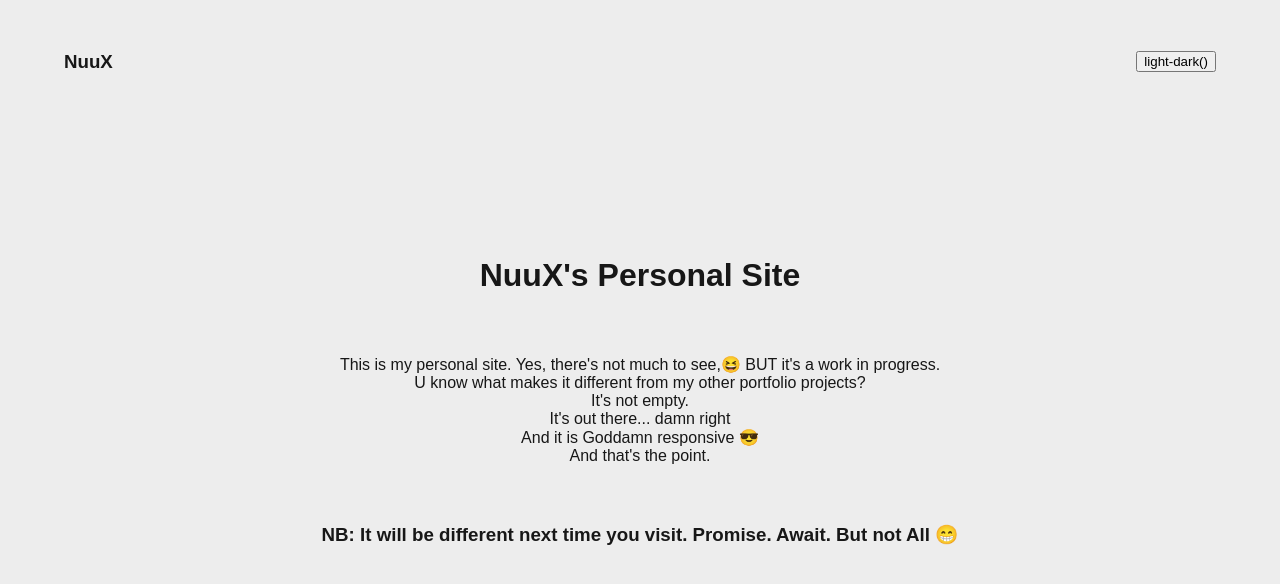
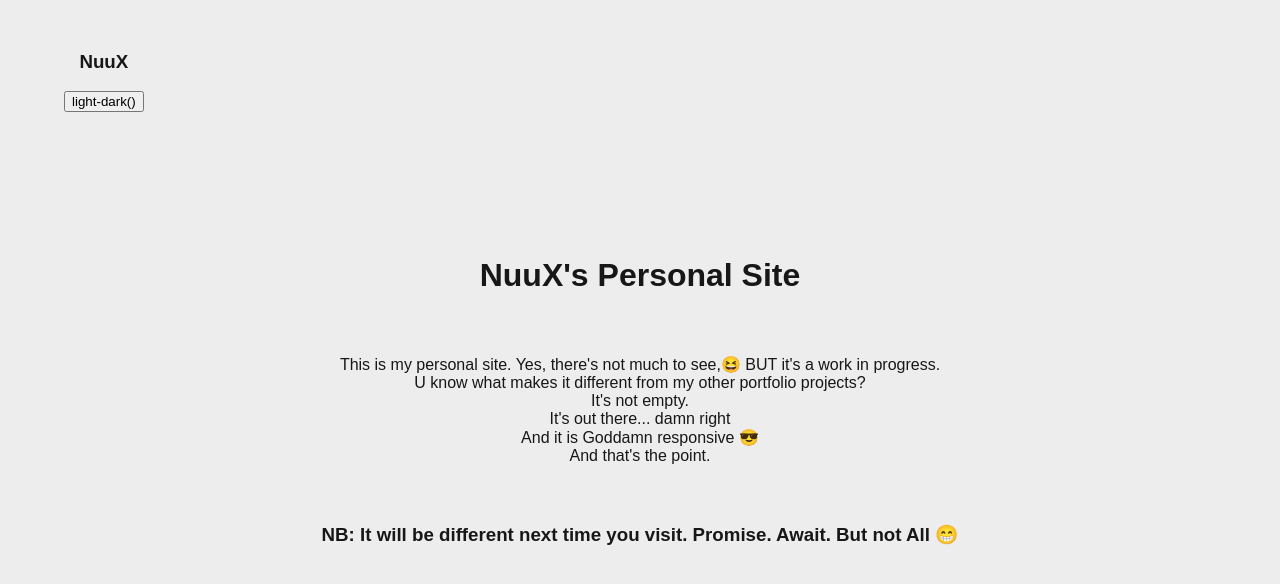
Before and after one commit to nuuxdev/nuux-personal-site, a Next.js app: page / in a window 1280 px wide. Shown: the top 584 px of the page. Built offline with nearby package versions, Linux system fonts and the light colour scheme; a web font is replaced by a local one.

Commit message:
Update header.tsx for a nav container

```diff
--- a/src/components/header.tsx
+++ b/src/components/header.tsx
@@ -21,11 +21,13 @@ export default function Header() {
     localStorage.setItem("nuux-user-mode", darkMode ? "dark" : "light");
   }, [darkMode]);
   return (
-    <header className="dark">
+    <header>
+     <div className="nav_container">
       <h3>NuuX</h3>
       <button onClick={() => setDarkMode(!darkMode)}>
         light-dark&#40;&#41;
       </button>
+     </div>
     </header>
   );
 }
```
